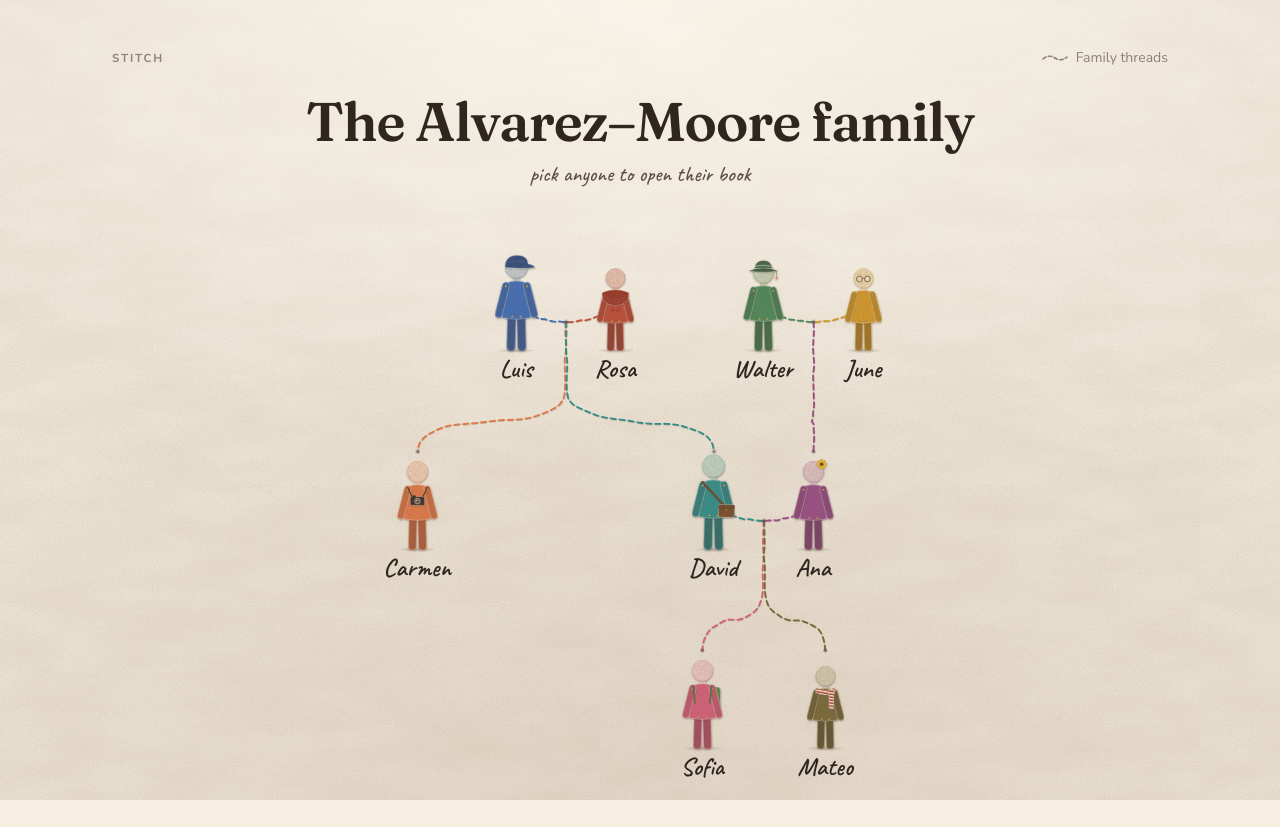
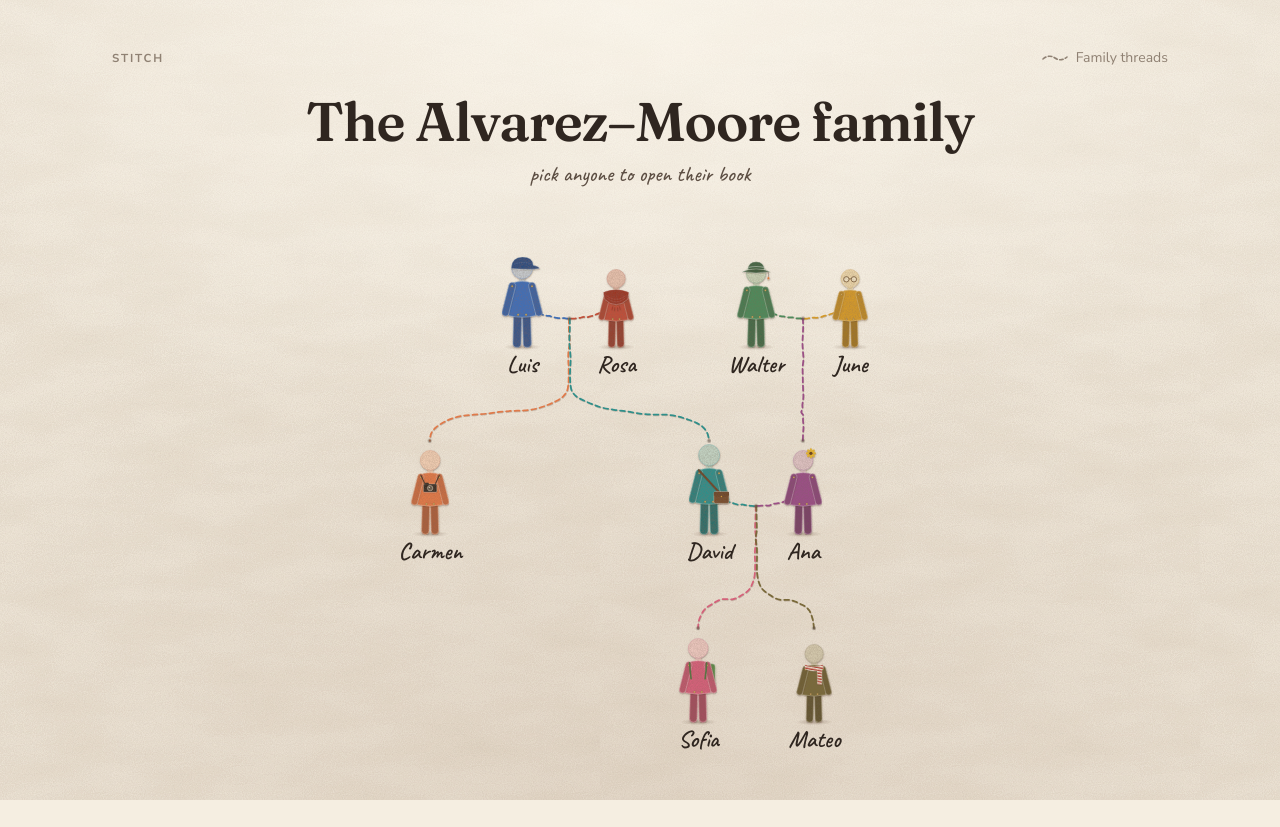
Before and after one commit to jpark2007/Stitch, a Next.js app in the folder web/: page / in a window 1280 px wide. After the commit the page ends 800 px from the top, so only its background shows below. Built offline with nearby package versions, Linux system fonts and the light colour scheme.

Commit message:
Leave more room under the tree on short screens

```diff
--- a/web/app/page.tsx
+++ b/web/app/page.tsx
@@ -33,7 +33,7 @@ export default function HomePage() {
 
       <section aria-label="Family tree" className="mt-6 flex flex-1 items-center justify-center pb-[6vh] sm:mt-10 sm:pb-0">
         <div className="w-full max-w-[62rem]">
-          <FamilyTree people={demoPeople} maxHeight="calc(100dvh - 15rem)" />
+          <FamilyTree people={demoPeople} maxHeight="calc(100dvh - 17rem)" />
         </div>
       </section>
     </main>
```
